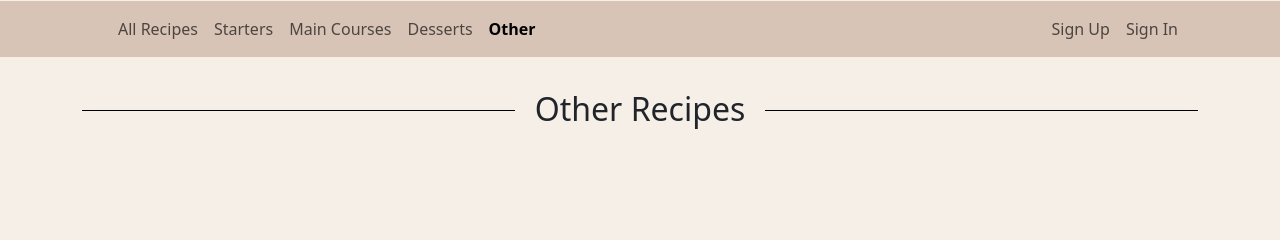
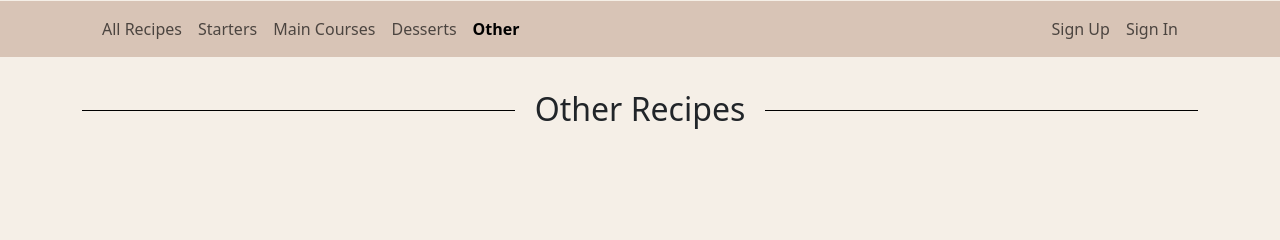
Before and after one commit to LucaGiarr/five-star-recipes, a Django app: page /other in a window 1280 px wide. Shown: the part 249-489 px from the top of the page. Run offline with Django 3.2, Linux system fonts and the light colour scheme; data that the repository does not hold is empty; some libraries are stand-ins or nearby versions.

Commit message:
fix left padding navbar items for xl screens

```diff
--- a/templates/account/logout.html
+++ b/templates/account/logout.html
@@ -11,7 +11,7 @@
     </div>
 
     <div class="offcanvas-body">
-        <ul class="navbar-nav flex-grow-1 ps-3 my-auto">
+        <ul class="navbar-nav flex-grow-1 ps-3 ps-xl-0 my-auto">
             <li class="nav-item">
                 <a class="nav-link" aria-current="page" href="{% url 'home' %}">All Recipes</a>
             </li>
--- a/templates/account/password_change.html
+++ b/templates/account/password_change.html
@@ -11,7 +11,7 @@
     </div>
 
     <div class="offcanvas-body">
-        <ul class="navbar-nav flex-grow-1 ps-3 my-auto">
+        <ul class="navbar-nav flex-grow-1 ps-3 ps-xl-0 my-auto">
             <li class="nav-item">
                 <a class="nav-link" aria-current="page" href="{% url 'home' %}">All Recipes</a>
             </li>
--- a/templates/account/user_profile.html
+++ b/templates/account/user_profile.html
@@ -11,7 +11,7 @@
     </div>
 
     <div class="offcanvas-body">
-        <ul class="navbar-nav flex-grow-1 ps-3 my-auto">
+        <ul class="navbar-nav flex-grow-1 ps-3 ps-xl-0 my-auto">
             <li class="nav-item">
                 <a class="nav-link" aria-current="page" href="{% url 'home' %}">All Recipes</a>
             </li>
--- a/templates/desserts.html
+++ b/templates/desserts.html
@@ -9,7 +9,7 @@
     </div>
 
     <div class="offcanvas-body">
-        <ul class="navbar-nav flex-grow-1 ps-3 my-auto">
+        <ul class="navbar-nav flex-grow-1 ps-3 ps-xl-0 my-auto">
             <li class="nav-item">
                 <a class="nav-link" aria-current="page" href="{% url 'home' %}">All Recipes</a>
             </li>
--- a/templates/favourites.html
+++ b/templates/favourites.html
@@ -9,7 +9,7 @@
     </div>
 
     <div class="offcanvas-body">
-        <ul class="navbar-nav flex-grow-1 ps-3 my-auto">
+        <ul class="navbar-nav flex-grow-1 ps-3 ps-xl-0 my-auto">
             <li class="nav-item">
                 <a class="nav-link" aria-current="page" href="{% url 'home' %}">All Recipes</a>
             </li>
--- a/templates/maincourses.html
+++ b/templates/maincourses.html
@@ -9,7 +9,7 @@
     </div>
 
     <div class="offcanvas-body">
-        <ul class="navbar-nav flex-grow-1 ps-3 my-auto">
+        <ul class="navbar-nav flex-grow-1 ps-3 ps-xl-0 my-auto">
             <li class="nav-item">
                 <a class="nav-link" aria-current="page" href="{% url 'home' %}">All Recipes</a>
             </li>
--- a/templates/other.html
+++ b/templates/other.html
@@ -9,7 +9,7 @@
     </div>
 
     <div class="offcanvas-body">
-        <ul class="navbar-nav flex-grow-1 ps-3 my-auto">
+        <ul class="navbar-nav flex-grow-1 ps-3 ps-xl-0 my-auto">
             <li class="nav-item">
                 <a class="nav-link" aria-current="page" href="{% url 'home' %}">All Recipes</a>
             </li>
--- a/templates/recipe_details.html
+++ b/templates/recipe_details.html
@@ -9,7 +9,7 @@
     </div>
 
     <div class="offcanvas-body">
-        <ul class="navbar-nav flex-grow-1 ps-3 my-auto">
+        <ul class="navbar-nav flex-grow-1 ps-3 ps-xl-0 my-auto">
             <li class="nav-item">
                 <a class="nav-link" aria-current="page" href="{% url 'home' %}">All Recipes</a>
             </li>
--- a/templates/starters.html
+++ b/templates/starters.html
@@ -9,7 +9,7 @@
     </div>
 
     <div class="offcanvas-body">
-        <ul class="navbar-nav flex-grow-1 ps-3 my-auto">
+        <ul class="navbar-nav flex-grow-1 ps-3 ps-xl-0 my-auto">
             <li class="nav-item">
                 <a class="nav-link" aria-current="page" href="{% url 'home' %}">All Recipes</a>
             </li>
```
